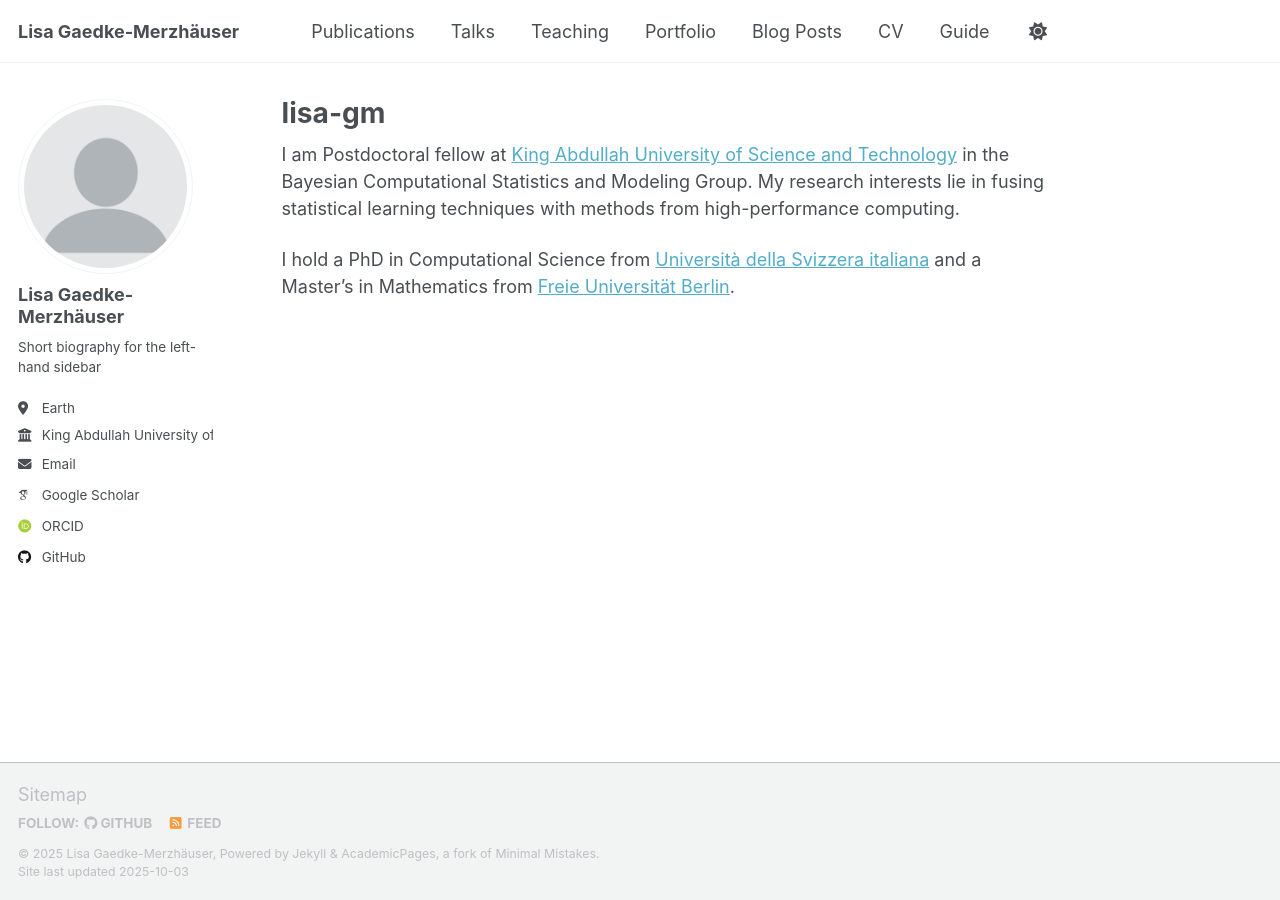
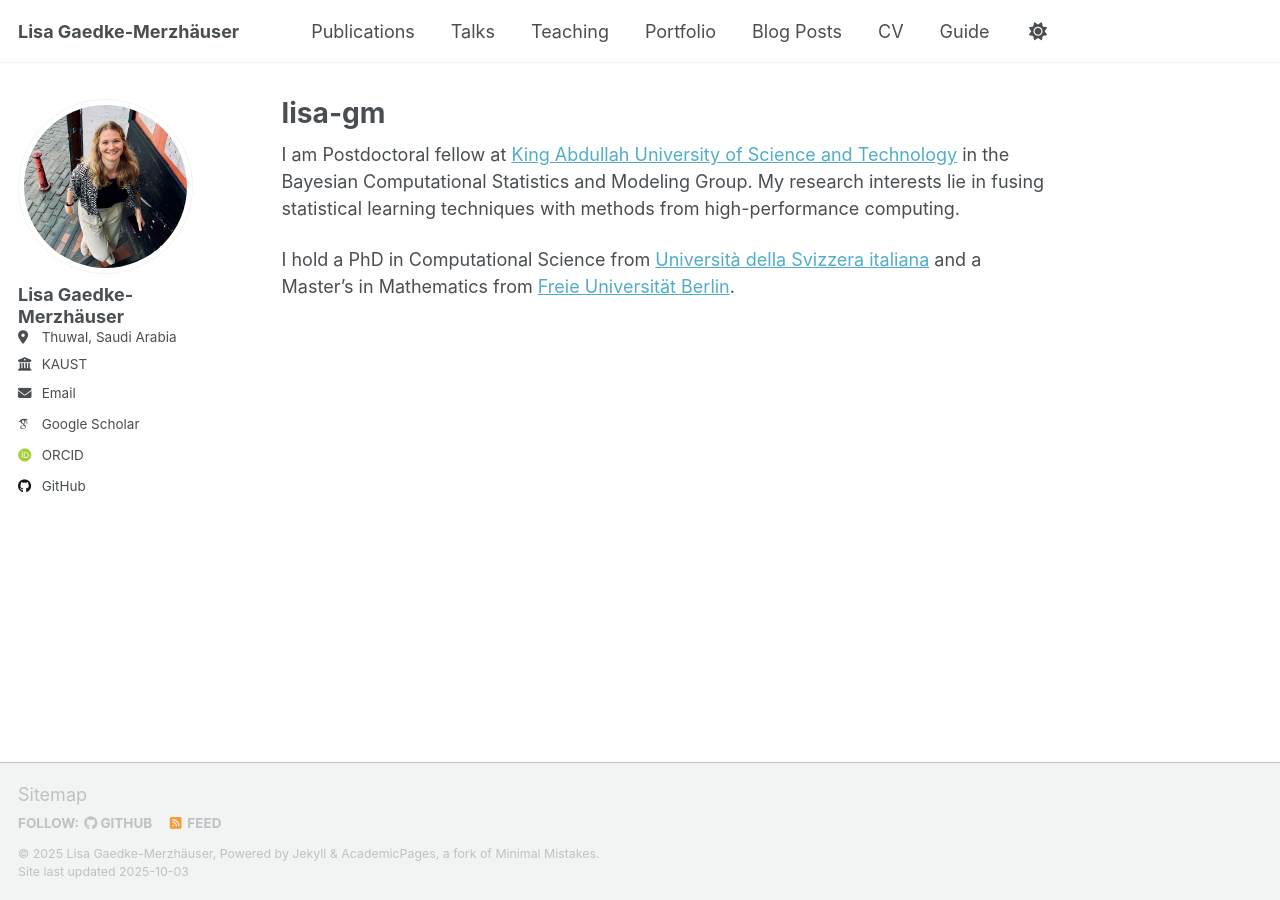
Before and after one commit to lisa-gm/lisa-gm.github.io, a Jekyll site: the page built from _pages/about.md, in a window 1280 px wide. Built offline with Jekyll 4.4.1, drawn with Linux system fonts in a browser that asks for light colours; some web fonts are replaced; a script that is not in the unit is left out.

Commit message:
updated profile picture

```diff
--- a/_config.yml
+++ b/_config.yml
@@ -23,12 +23,12 @@ repository               : "academicpages/academicpages.github.io"
 #               Additional customization can be done by editing /_includes/author-profile.html
 author:
   # Biographic information
-  avatar           : "profile.png"
+  avatar           : "github_lisa.jpg"
   name             : "Lisa Gaedke-Merzhäuser"
   pronouns         : # example: "she/her"
-  bio              : "Short biography for the left-hand sidebar"
-  location         : "Earth"
-  employer         : "King Abdullah University of Science and Technology"
+  bio              : #"Short biography for the left-hand sidebar"
+  location         : "Thuwal, Saudi Arabia"
+  employer         : "KAUST"
   uri              : # URL
   email            : "lisagaedke@gmail.com"
 
```
Also changed, not shown: images/github_lisa.jpg (added).
